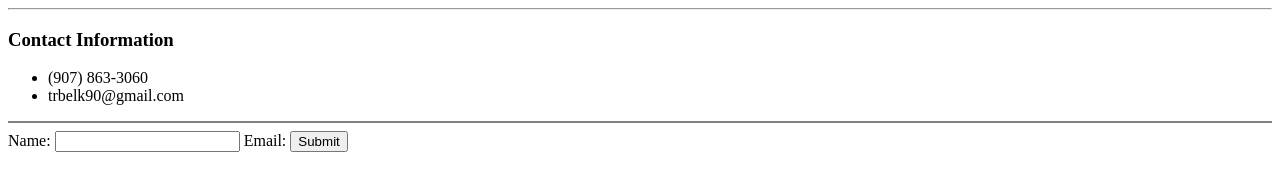
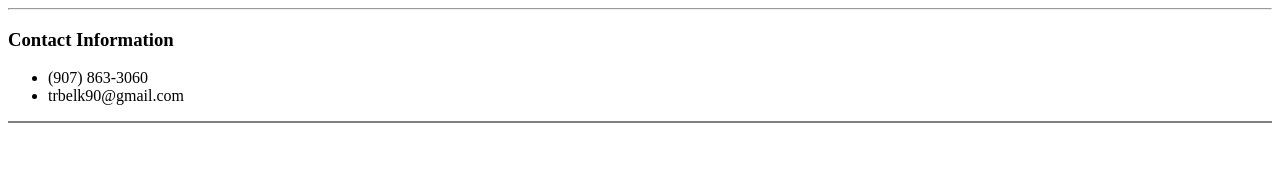
Before and after one commit to tb907/cv, a plain HTML site: page Contact.html in a window 1280 px wide. Drawn offline with Linux system fonts and the light colour scheme.

Commit message:
Update Contact.html
Dismissed the forms section which was not operational due to decision.

```diff
--- a/Contact.html
+++ b/Contact.html
@@ -13,12 +13,5 @@
     <li>trbelk90@gmail.com</li>
   </ul>
   <hr noshade>
-  <form action="index.html">
-    <lab>Name:</lab>
-    <input type="text">
-    <lab>Email:</lab>
-    <input type="submit">
-  </form>
 </body>
-
 </html>
```
